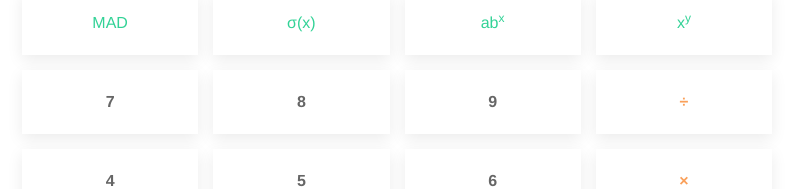
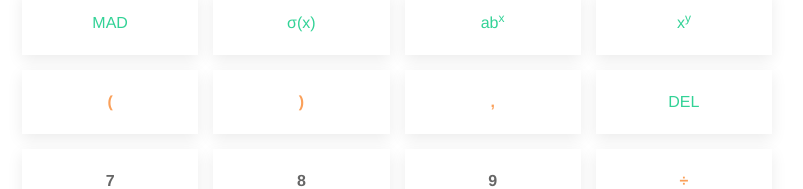
Before and after one commit to weibolu-rm/ETERNITY, a Vue app in the folder frontend/: page / in a window 1280 px wide. Shown: the part 377-566 px from the top of the page, without its empty margins (243-1046 px from the left). Built offline with nearby package versions, Linux system fonts and the light colour scheme.

Commit message:
Added '(',')',','and delete buttons

```diff
--- a/frontend/package.json
+++ b/frontend/package.json
@@ -9,6 +9,7 @@
   },
   "dependencies": {
     "core-js": "^3.6.5",
+    "jquery": "^3.6.0",
     "vue": "^3.0.0"
   },
   "devDependencies": {
--- a/frontend/src/components/Calculator.vue
+++ b/frontend/src/components/Calculator.vue
@@ -49,6 +49,26 @@
       <div>
         <a @click="xPowerY" ref="xPowerY" style="text-decoration: none"
            class="uk-card uk-card-small uk-card-default uk-text-success uk-card-body uk-card-hover">x<sup>y</sup>
+        </a>
+      </div>
+    </div>
+    <div class="uk-grid-small uk-child-width-expand@s uk-text-success uk-text-center" uk-grid>
+      <div>
+        <a @click="append('(')" ref="lparen" style="text-decoration: none"
+           class="uk-card uk-card-small uk-card-default uk-text-bold uk-text-warning uk-card-body uk-card-hover">&lpar;</a>
+      </div>
+      <div>
+        <a @click="append(')')" ref="rparen" style="text-decoration: none"
+           class="uk-card uk-card-small uk-card-default uk-text-bold uk-text-warning uk-card-body uk-card-hover">&rpar;</a>
+      </div>
+      <div>
+        <a @click="append(', ')" ref="comma" style="text-decoration: none"
+           class="uk-card uk-card-small uk-card-default uk-text-bold uk-text-warning uk-card-body uk-card-hover">&comma;
+        </a>
+      </div>
+      <div>
+        <a @click="backspace()" ref="backspace" style="text-decoration: none"
+           class="uk-card uk-card-small uk-card-default uk-text-success uk-card-body uk-card-hover">DEL
         </a>
       </div>
     </div>
@@ -174,6 +194,9 @@ export default {
     append(value) {
       this.equation += value
     },
+    backspace(){
+      this.equation = this.equation.slice(0,-1);
+    },
     async evaluate() {
       this.expression = this.equation.replace(/[/]/mg, 'divide')
       let response = await fetch('http://127.0.0.1:8000/' + this.expression + "/");
```
